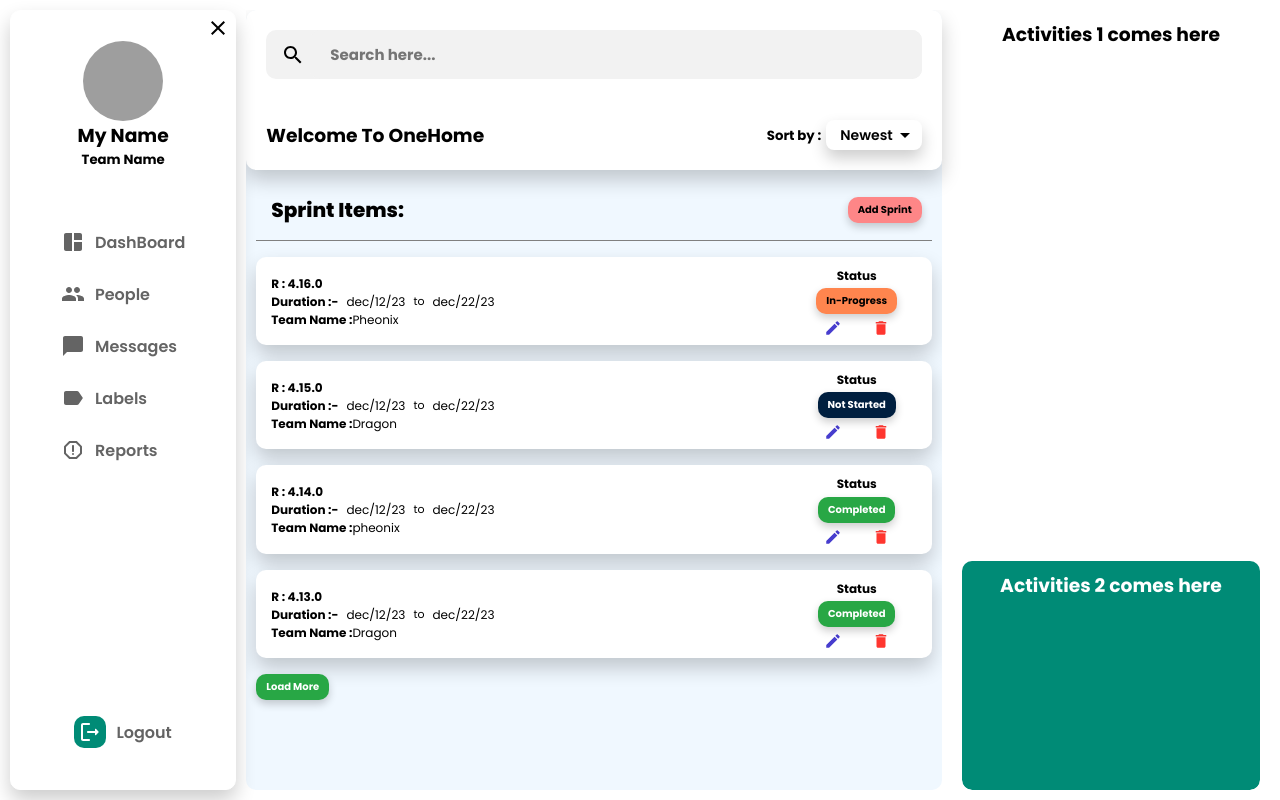
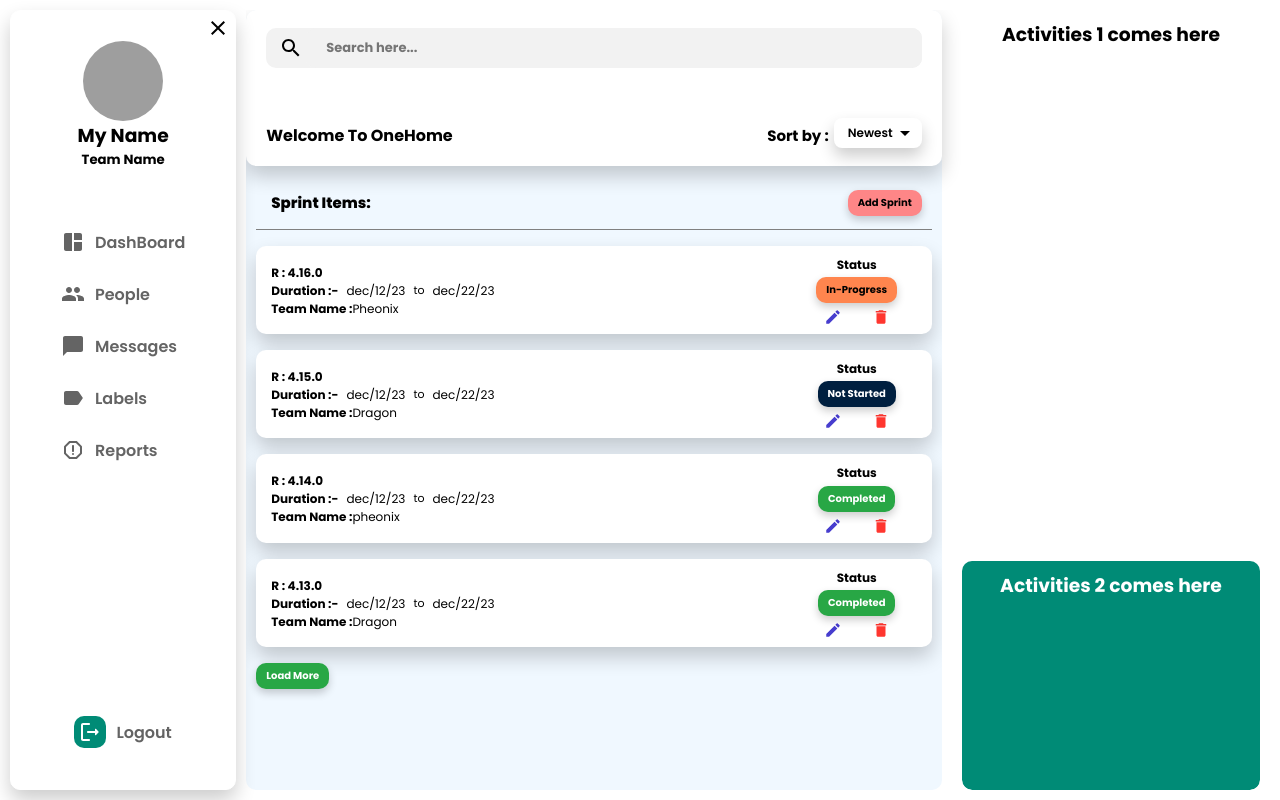
Before and after one commit to kondaladorababu/onePlace, a React (Create React App) app: page /epwDashBoard in a window 1280 px wide. Built offline with nearby package versions, Linux system fonts and the light colour scheme; grey boxes are pictures that could not be loaded.

Commit message:
Sprint Dashboard header search content made smaller

```diff
--- a/public/index.html
+++ b/public/index.html
@@ -7,7 +7,8 @@
     <meta name="theme-color" content="#000000" />
     <meta
       name="description"
-      content="Web site created using create-react-app" />
+      content="Web site created using create-react-app"
+    />
     <link rel="apple-touch-icon" href="%PUBLIC_URL%/logo192.png" />
     <!--
       manifest.json provides metadata used when your web app is installed on a
@@ -26,8 +27,9 @@
 
     <script
       src="https://kit.fontawesome.com/43b7801577.js"
-      crossorigin="anonymous"></script>
-    <title>React App</title>
+      crossorigin="anonymous"
+    ></script>
+    <title>onePlace - a Data Manager</title>
   </head>
   <body>
     <noscript>You need to enable JavaScript to run this app.</noscript>
--- a/src/Components/Sections/HeaderSearch.css
+++ b/src/Components/Sections/HeaderSearch.css
@@ -5,7 +5,7 @@
   display: flex;
   flex-direction: column;
   justify-content: space-between;
-  padding: 20px;
+  padding: 18px 20px;
   background-color: rgb(255, 255, 255);
   border-radius: 10px;
   box-shadow: 0 10px 20px rgba(0, 0, 0, 0.2); /* Updated shadow */
@@ -25,18 +25,18 @@
 
 .project-data-search-icon {
   font-size: 20px;
-  padding: 5px;
+  padding: 3px;
   color: black;
 }
 
 .project-data-search {
-  padding: 13px 20px;
+  padding: 10px 20px;
   width: 100%;
   border: none;
   outline: none;
   background-color: #f2f2f2;
   border-radius: 10px;
-  font-size: 15px !important;
+  font-size: 13px !important;
   font-weight: bold;
 }
 
@@ -44,7 +44,12 @@
   display: flex;
   justify-content: space-between;
   color: black;
-  align-items: center;
+  align-items: flex-end;
+}
+
+.welcome-text {
+  font-size: 16px;
+  font-weight: bolder;
 }
 
 .search-helper-right {
@@ -53,6 +58,8 @@
 }
 
 .sort-by {
+  font-size: 15px;
+  font-weight: bolder;
   padding-top: 6px;
   padding-right: 5px;
 }
@@ -67,7 +74,7 @@
   z-index: 1;
   border-radius: 10px;
   overflow: hidden;
-  min-width: 80px;
+  min-width: 70px;
   display: flex;
   flex-direction: column;
   padding: 5px 7px;
@@ -76,7 +83,7 @@
 .dropdown-content > p {
   display: block;
   padding: 8px 15px;
-  font-size: 14px;
+  font-size: 12px;
   font-weight: 600;
 
   text-decoration: none;
--- a/src/Components/Sections/HeaderSearch.js
+++ b/src/Components/Sections/HeaderSearch.js
@@ -28,11 +28,11 @@ function HeaderSearch() {
 
             <div className="search-helper">
                 <div className="search-helper-left">
-                    <h3 className='welcome-text'>Welcome To OneHome</h3>
+                    <span className='welcome-text'>Welcome To OneHome</span>
                 </div>
 
                 <div className="search-helper-right">
-                    <h5 className='sort-by'>Sort by : </h5>
+                    <span className='sort-by'>Sort by : </span>
                     <DropdownButton open={showDropdown} onClick={toggleDropdown}>{'Newest'} </DropdownButton >
                     {showDropdown && (
                         <div className="dropdown-content">
--- a/src/Components/Sections/Sprint.css
+++ b/src/Components/Sections/Sprint.css
@@ -24,12 +24,11 @@
 .sprint-heading {
   text-align: start;
   color: black;
-  font-size: 20px;
+  font-size: 15px;
   font-weight: 800;
   padding: 5px;
   flex-basis: 70%;
 }
-
 
 @media only screen and (max-width: 768px) {
   .sprint-container {
--- a/src/Components/Sections/Sprint.js
+++ b/src/Components/Sections/Sprint.js
@@ -25,7 +25,7 @@ function Sprint() {
         <section className='sprint-container'>
             {/* <Link to='..' relative='path'><button>back</button></Link> */}
             <div className="sprint-header">
-                <h4 className='sprint-heading'>Sprint Items:</h4>
+                <span className='sprint-heading'>Sprint Items:</span>
                 <Button onClick={openNewSprintModal} status={'new'}>Add Sprint</Button>
             </div>
 
--- a/src/Components/UI/DropdownButton.css
+++ b/src/Components/UI/DropdownButton.css
@@ -11,6 +11,6 @@
 }
 
 .dropdownbutton-container > p {
-  font-size: 14px;
+  font-size: 12px;
   font-weight: 600;
 }
```
